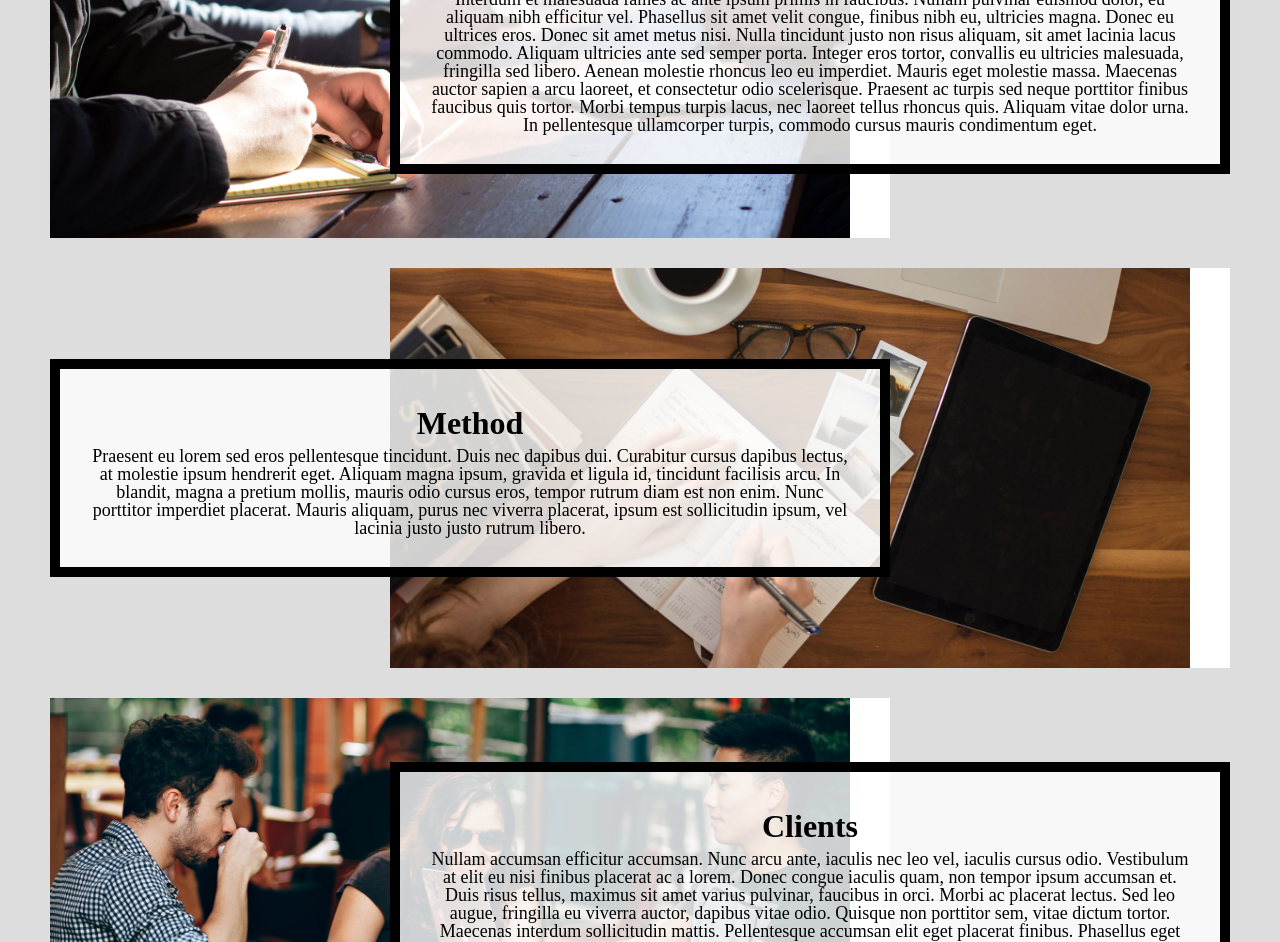
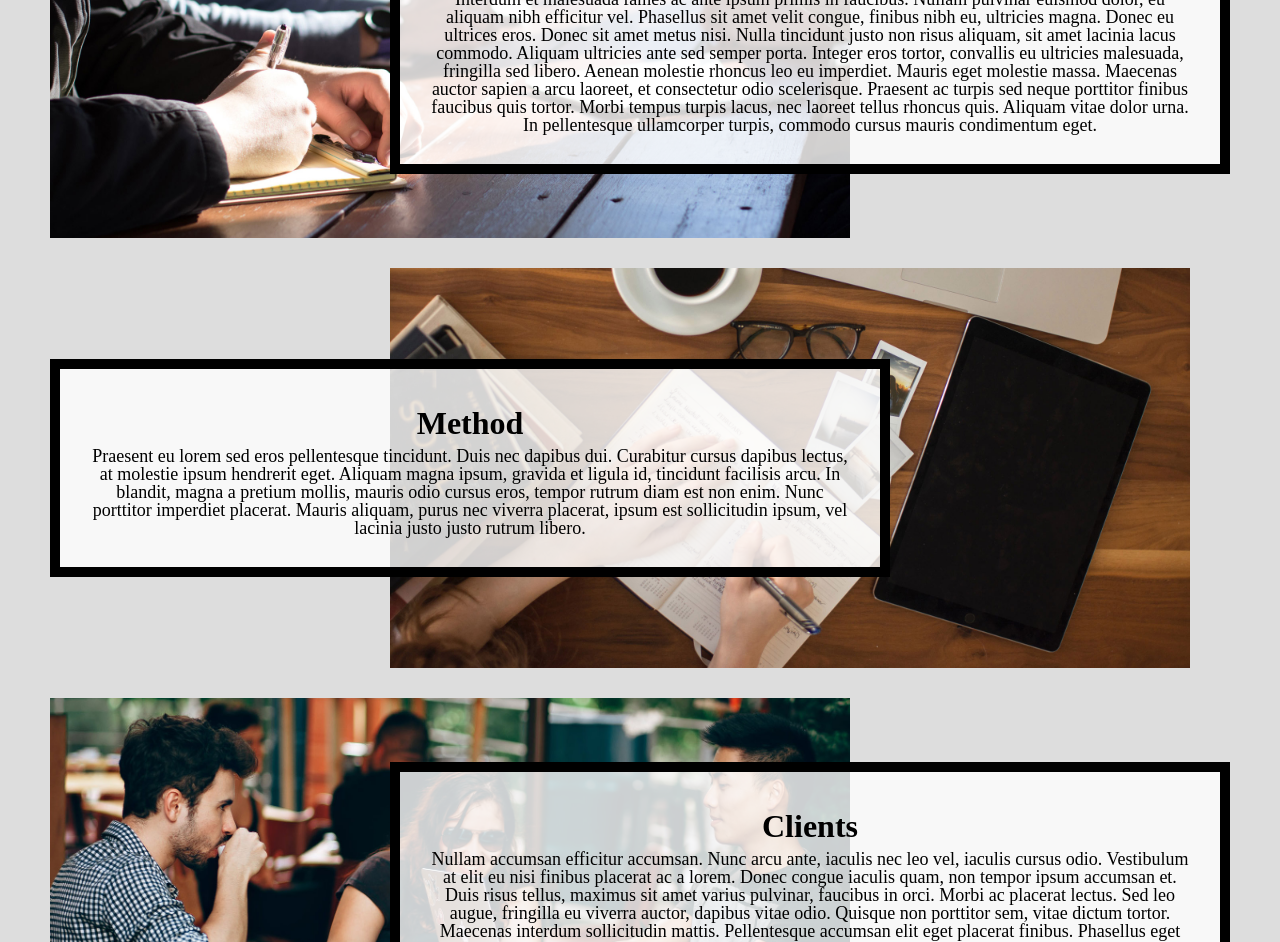
Before and after one commit to yeonji-design/homework3, a plain HTML site: page index.html in a window 1280 px wide. Shown: the part 710-1652 px from the top of the page. Drawn offline with Linux system fonts and the light colour scheme.

Commit message:
Add files via upload

```diff
--- a/css/styles.css
+++ b/css/styles.css
@@ -144,7 +144,6 @@ img{
    grid-column: 1 / span 3;
    max-height: 500px;
    overflow: hidden;
-   background-color: #ffffff;
 }
 
 .about, .about-image{
```
